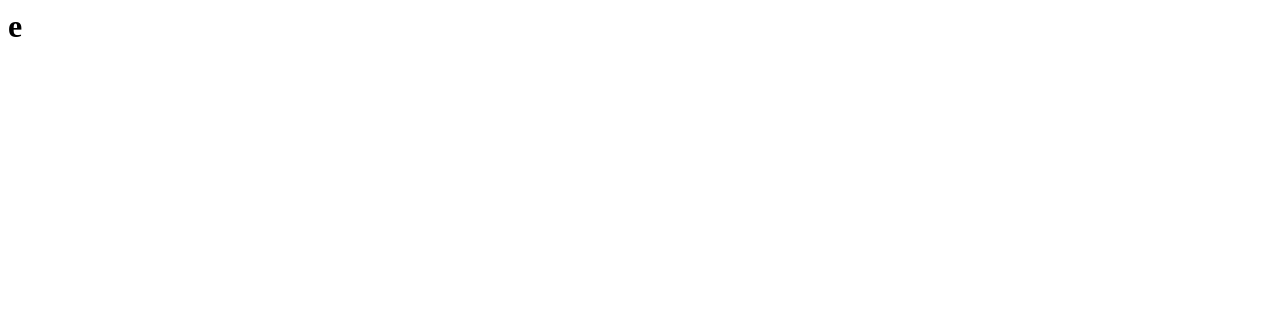
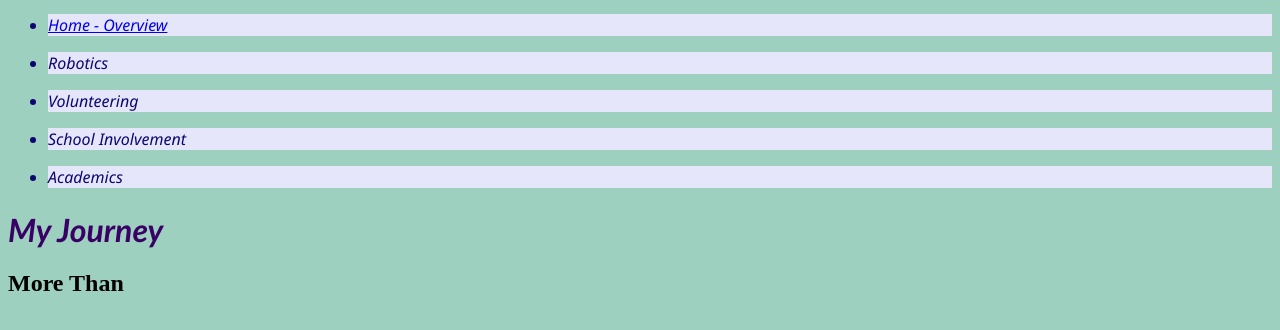
Before and after one commit to soggy-cereal1/portfoliosite, a plain HTML site: page index.html in a window 1280 px wide. Drawn offline with Linux system fonts and the light colour scheme.

Commit message:
Some CSS and layout

```diff
--- a/index.html
+++ b/index.html
@@ -1 +1,22 @@
-<h1>e</h1>
+<head>
+    <title>My Journey</title>
+    <link rel="stylesheet" href="style.css">
+</head>
+
+<body>
+    <ul class = "navbar">
+        <li><a href = "index.html">Home - Overview</a></li>
+        <li><p>Robotics</p></li>
+        <li><p>Volunteering</p></li>
+        <li><p>School Involvement</p></li>
+        <li><p>Academics</p></li>
+    </ul>
+
+    <h1>My Journey</h1>
+
+    <h2>More Than</h2>
+    <p></p>
+
+
+
+</body>
--- /dev/null
+++ b/style.css
@@ -0,0 +1,19 @@
+body {
+    background-color:rgb(158, 208, 191);
+}
+.navbar {
+    color: rgb(13, 6, 114);
+    font-family:'Segoe UI', Tahoma, Geneva, Verdana, sans-serif;
+    font-style:italic;
+}
+.navbar li {
+    background:lavender;
+    padding: 0;
+    margin: 0.9em 0;
+    border-left: black;
+}
+h1 {
+    color:rgb(57, 0, 101);
+    font-family:'Trebuchet MS', 'Lucida Sans Unicode', 'Lucida Grande', 'Lucida Sans', Arial, sans-serif;
+    font-style:italic;
+}
```
